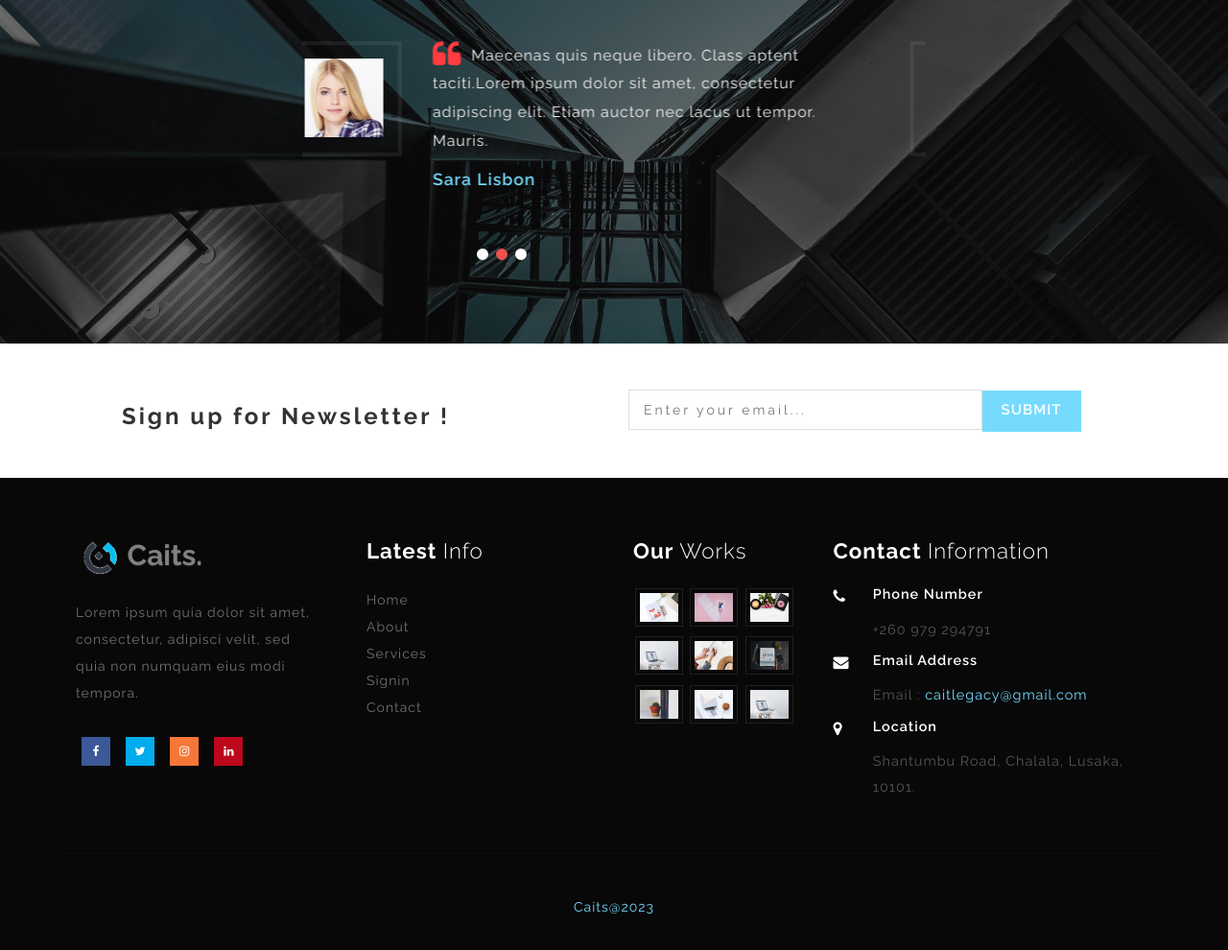
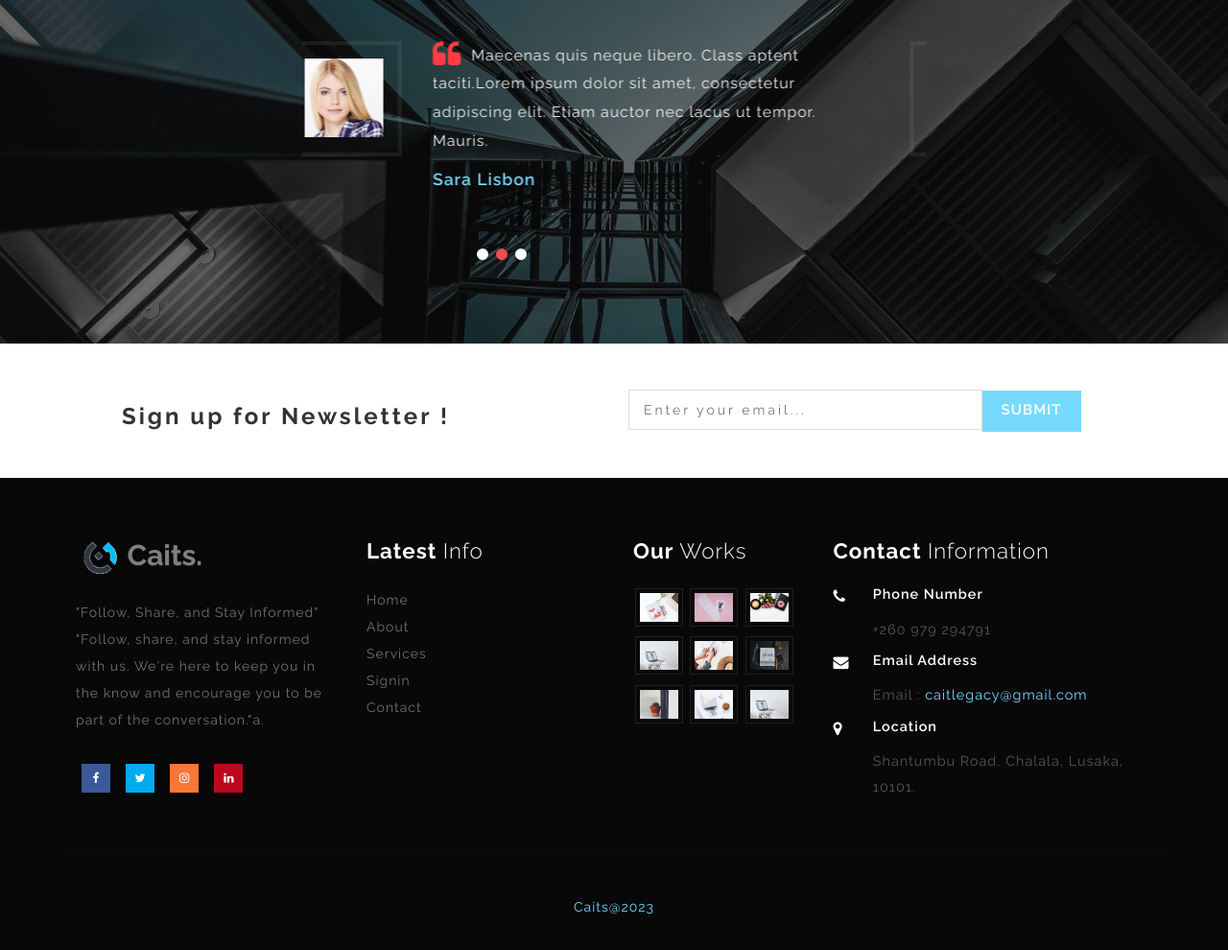
Before and after one commit to csbanda/Caitslegacy, a plain HTML site: page index.html in a window 1280 px wide. Shown: the part 9633-10623 px from the top of the page at 96% size. Drawn offline with nearby package versions, Linux system fonts and the light colour scheme; a script that the page names is missing.

Commit message:
social update

```diff
--- a/index.html
+++ b/index.html
@@ -696,7 +696,9 @@ ga('create', 'UA-30027142-1', 'w3layouts.com');
 		<div class="footer_inner_info_w3ls_agileits">
 			<div class="col-md-3 footer-left">
 				<h2><a href="index.html"><img src="./images/Caitslogo.png" height="40px"> Caits.</a></h2>
-				<p>Lorem ipsum quia dolor sit amet, consectetur, adipisci velit, sed quia non numquam eius modi tempora.</p>
+				<p>"Follow, Share, and Stay Informed"
+
+					"Follow, share, and stay informed with us. We're here to keep you in the know and encourage you to be part of the conversation."a.</p>
 				<ul class="social-nav model-3d-0 footer-social social two">
 					<li>
 						<a href="#" class="facebook">
```
